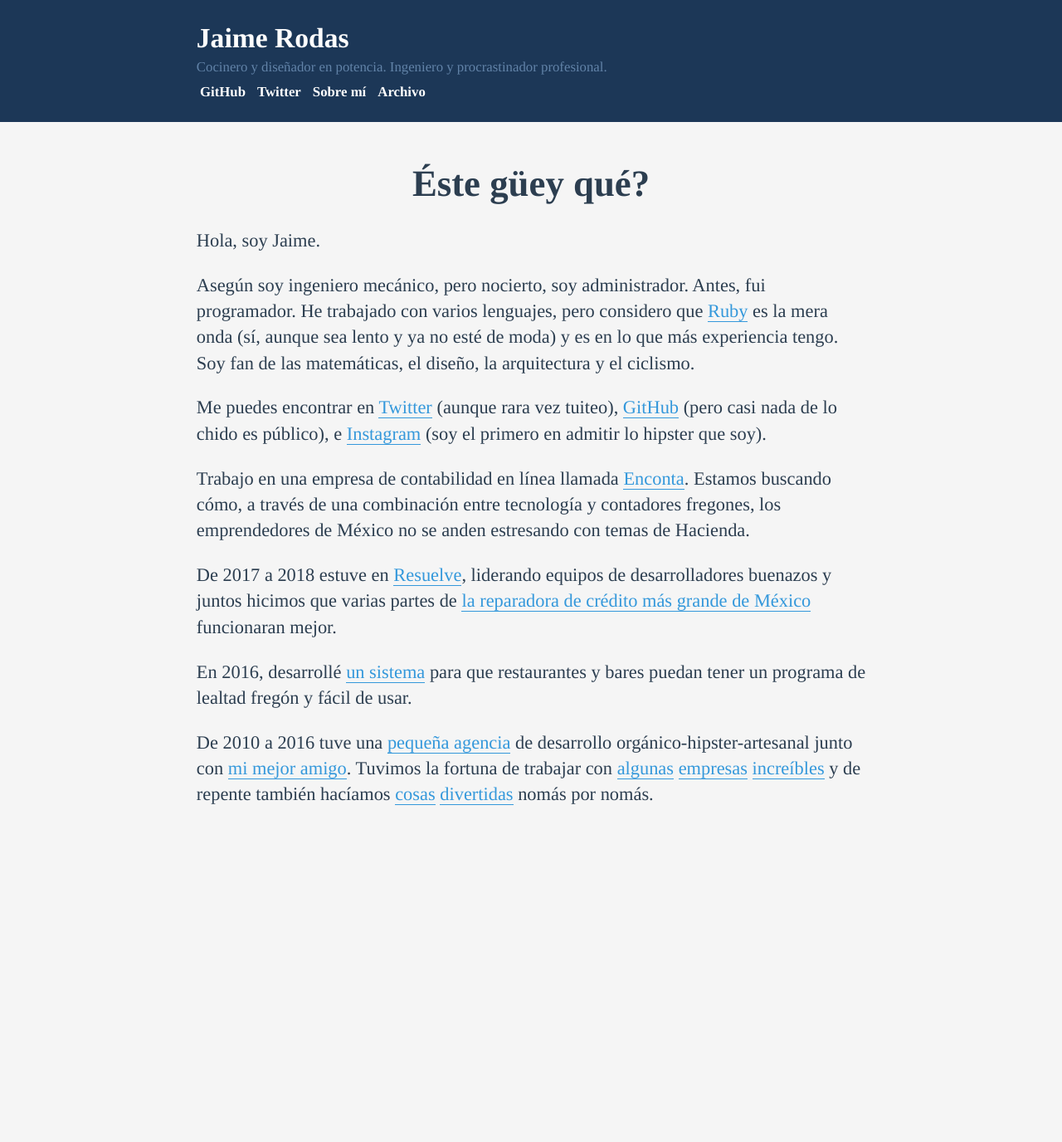
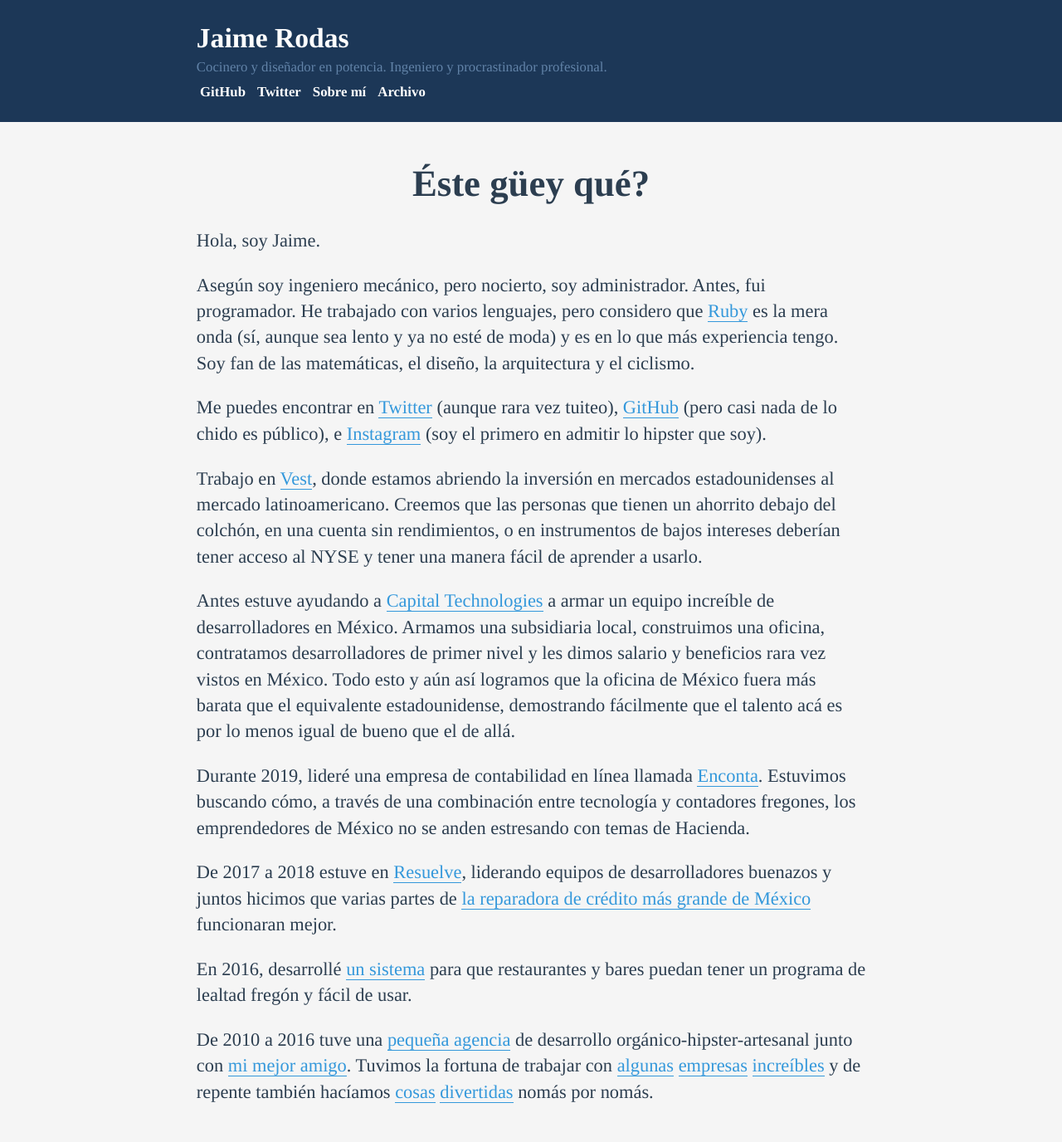
Before and after one commit to jaimerodas/jaimerodas.github.io, a Jekyll site: the page built from acerca-de.md, in a window 1280 px wide. Shown: the whole page at 83% size. Built offline with Jekyll 4.4.1, drawn with Linux system fonts in a browser that asks for light colours; some web fonts are replaced; before the commit the page ends 1018 px from its top, so only the background shows below that.

Commit message:
Actualiza acerca de

```diff
--- a/acerca-de.md
+++ b/acerca-de.md
@@ -11,7 +11,11 @@
 
 Me puedes encontrar en [Twitter](https://twitter.com/scylax) (aunque rara vez tuiteo), [GitHub](https://github.com/jaimerodas) (pero casi nada de lo chido es público), e [Instagram](https://instagram.com/jairodas) (soy el primero en admitir lo hipster que soy).
 
-Trabajo en una empresa de contabilidad en línea llamada [Enconta](https://enconta.com). Estamos buscando cómo, a través de una combinación entre tecnología y contadores fregones, los emprendedores de México no se anden estresando con temas de Hacienda.
+Trabajo en [Vest](https://mivest.io), donde estamos abriendo la inversión en mercados estadounidenses al mercado latinoamericano. Creemos que las personas que tienen un ahorrito debajo del colchón, en una cuenta sin rendimientos, o en instrumentos de bajos intereses deberían tener acceso al NYSE y tener una manera fácil de aprender a usarlo.
+
+Antes estuve ayudando a [Capital Technologies](https://captec.io) a armar un equipo increíble de desarrolladores en México. Armamos una subsidiaria local, construimos una oficina, contratamos desarrolladores de primer nivel y les dimos salario y beneficios rara vez vistos en México. Todo esto y aún así logramos que la oficina de México fuera más barata que el equivalente estadounidense, demostrando fácilmente que el talento acá es por lo menos igual de bueno que el de allá.
+
+Durante 2019, lideré una empresa de contabilidad en línea llamada [Enconta](https://enconta.com). Estuvimos buscando cómo, a través de una combinación entre tecnología y contadores fregones, los emprendedores de México no se anden estresando con temas de Hacienda.
 
 De 2017 a 2018 estuve en [Resuelve](http://resuelve.mx), liderando equipos de desarrolladores buenazos y juntos hicimos que varias partes de [la reparadora de crédito más grande de México](https://resuelvetudeuda.com) funcionaran mejor.
 
```
